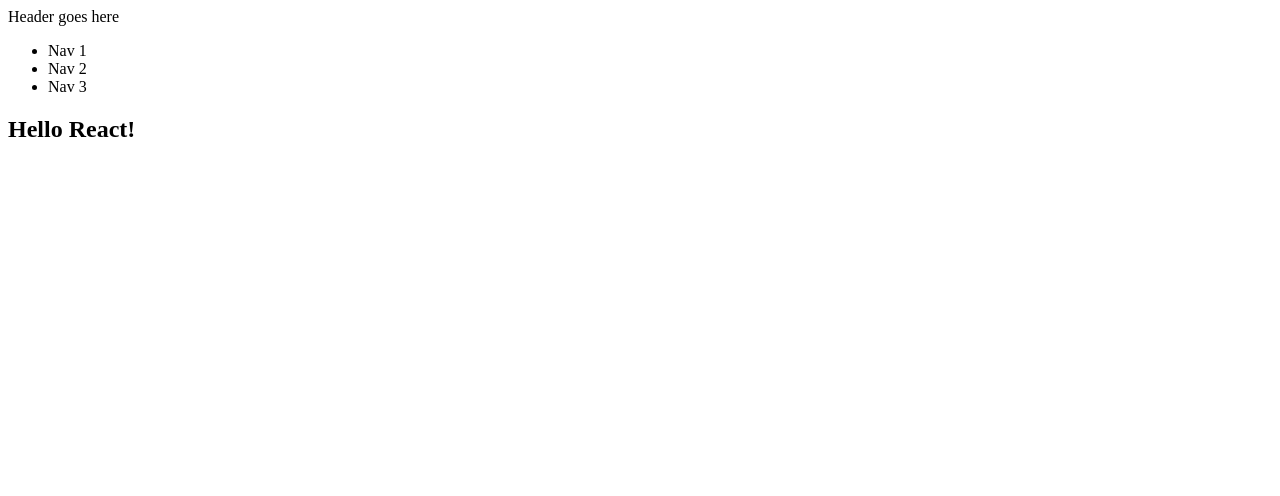
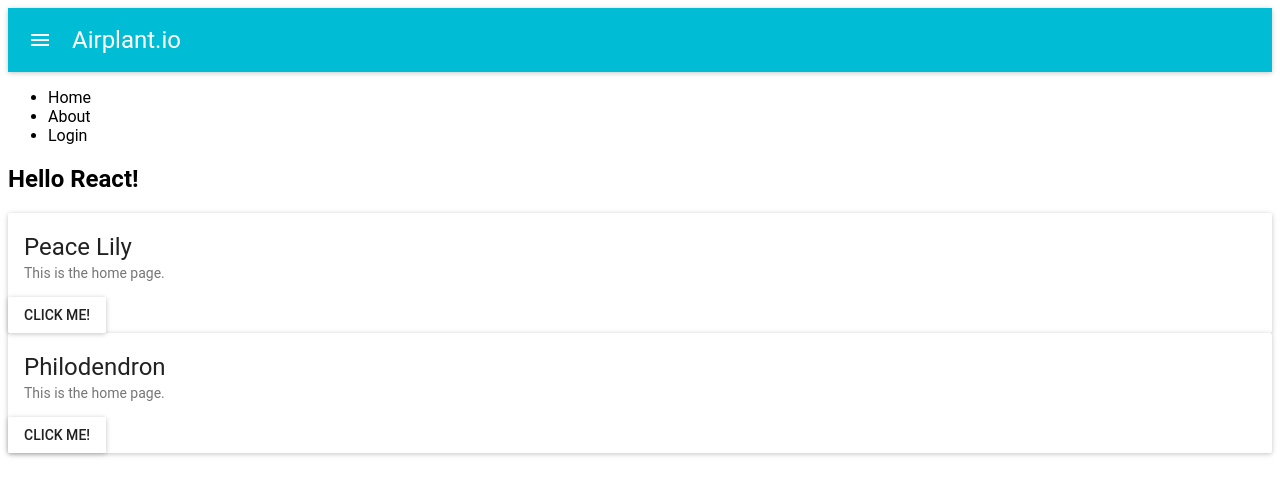
Before and after one commit to katreinhart/verbose-broccoli, a React app: page / in a window 1280 px wide. Shown: the top 496 px of the page. Built offline with nearby package versions, Linux system fonts and the light colour scheme; the HTML template or start-up script is replaced by a standard one.

Commit message:
Add material-ui and some classes

```diff
--- a/src/components/App.js
+++ b/src/components/App.js
@@ -1,15 +1,23 @@
 import React, { Component } from 'react';
+import MuiThemeProvider from 'material-ui/styles/MuiThemeProvider';
 
 import Header from './header';
+import Plant from './plant';
+
+import './styles.scss';
 
 export default class App extends Component {
   render() {
     return(
-      <div>
-        <Header />
+      <MuiThemeProvider>
+        <div>
+          <Header />
           <h2>Hello React!</h2>
-      </div>
+          <Plant name="Peace Lily" />
+          <Plant name="Philodendron" />
+        </div>
 
+      </MuiThemeProvider>
     )
   }
 }
--- /dev/null
+++ b/src/components/Button.js
@@ -0,0 +1,8 @@
+import React from 'react';
+import RaisedButton from 'material-ui/RaisedButton';
+
+const Button = () => (
+  <RaisedButton label="Click Me!" />
+);
+
+export default Button;
--- a/src/components/Header.js
+++ b/src/components/Header.js
@@ -1,14 +1,15 @@
 import React, { Component } from 'react';
+import AppBar from 'material-ui/AppBar';
 
 export default class Header extends Component {
   render() {
     return (
       <div>
-        Header goes here
+        <AppBar title="Airplant.io"/>
         <ul>
-          <li>Nav 1</li>
-          <li>Nav 2</li>
-          <li>Nav 3</li>
+          <li>Home</li>
+          <li>About</li>
+          <li>Login</li>
         </ul>
       </div>
     )
--- /dev/null
+++ b/src/components/Plant.js
@@ -0,0 +1,15 @@
+import React, { Component } from 'react';
+import { Card, CardTitle } from 'material-ui/Card';
+
+import Button from './Button';
+
+export default class Plant extends Component {
+  render() {
+    return(
+      <Card className="container">
+        <CardTitle title={this.props.name} subtitle="This is the home page." />
+        <Button />
+      </Card>
+    )
+  }
+}
--- /dev/null
+++ b/src/components/styles.scss
@@ -0,0 +1,3 @@
+body {
+  font-family: 'Roboto', sans-serif;
+}
```
Also changed, not shown: package.json (+18 -6 lines), views/index.ejs, 1 other file (tests, documents, lock files or other folders).
